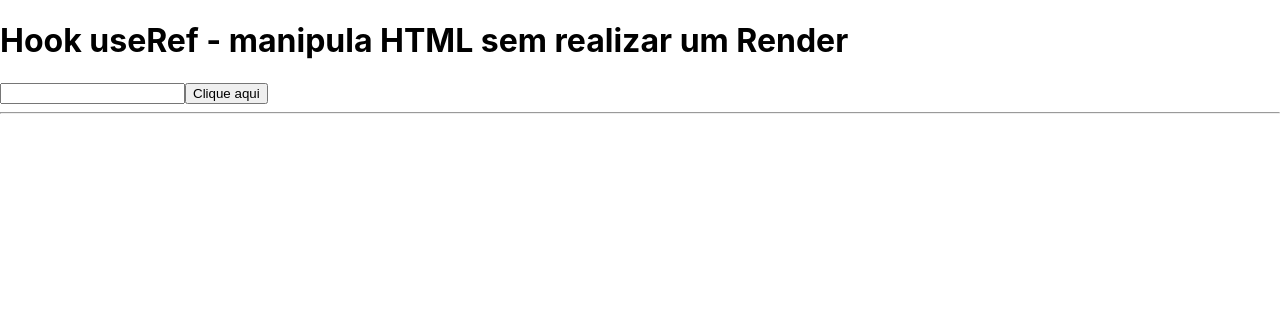
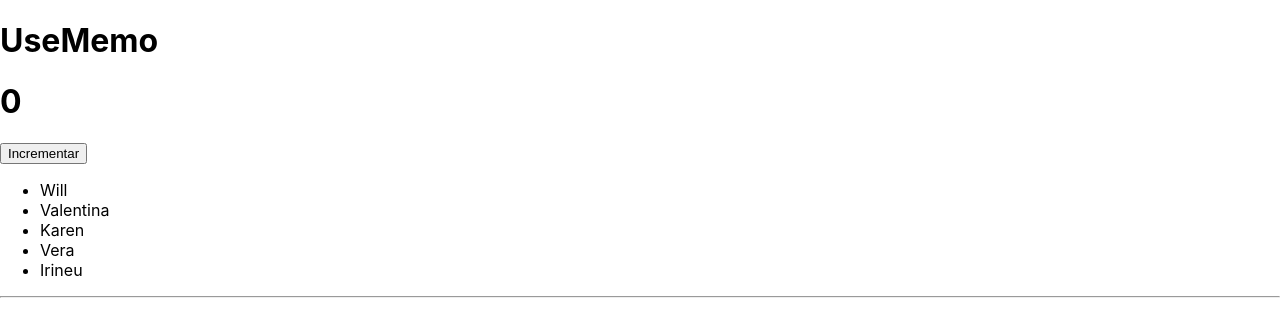
Before and after one commit to willhc1984/curso_react, a React (Create React App) app: page / in a window 1280 px wide. Shown: the top 336 px of the page. Built offline with nearby package versions, Linux system fonts and the light colour scheme.

Commit message:
Exemplo - useMemo

```diff
--- /dev/null
+++ b/src/hooks/Exemplo09_useReducer.js
@@ -0,0 +1,35 @@
+import React, {useReducer} from "react";
+
+function Exemplo09_useReducer(){
+
+    //Função para incrementar e decrementar
+    const funcao = (state, acao) => {
+
+        switch(acao){
+            case 'incrementar':
+                return state +1;
+            case 'decrementar':
+                return state -1;
+            default:
+                return 0;
+        }
+    }
+
+    //UseReducer
+    const [contador, executarFuncao] = useReducer(funcao, 0);
+
+    //Retorno
+    return(
+        <div>
+            <h1>UseReducer</h1>
+            <h2>{contador}</h2>
+
+            <button onClick={e => executarFuncao('incrementar')}>Incrementar</button>
+            <button onClick={e => executarFuncao('decrementar')}>Decrementar</button>
+        </div>
+    )
+
+
+}
+
+export default Exemplo09_useReducer;
--- /dev/null
+++ b/src/hooks/Exemplo10_useMemo.js
@@ -0,0 +1,39 @@
+import React, {useMemo, useState} from "react";
+
+//Função
+function Exemplo10_useMemo(){
+
+    //useState
+    const [contador, setContador] = useState(0);
+    const[nomes, setNomes] = useState(['Will','Valentina','Karen','Vera','Irineu']);
+
+    //useMemo
+    const listaSemRender = useMemo(() => {
+        return <ListarNomes lista={nomes} />
+    }, [nomes]);
+
+    //Retorno
+    return(
+        <div>
+            <h1>UseMemo</h1>
+            <h1>{contador}</h1>
+            <button onClick={e => setContador(contador+1)}>Incrementar</button>
+            {listaSemRender}
+        </div>
+    )
+}
+
+//Componente para lista nome
+function ListarNomes({lista}){
+
+    console.log('Componete criado');
+
+    return(
+        <ul>
+            {lista.map(nome => (<li key={nome}>{nome}</li>))}
+        </ul>
+    )
+
+}
+
+export default Exemplo10_useMemo;
--- a/src/index.js
+++ b/src/index.js
@@ -8,11 +8,13 @@ import Exemplo05 from './hooks/Exemplo05_useEffect';
 import Exemplo06 from './hooks/Exemplo06_useEffect';
 import Exemplo07 from './hooks/Exemplo07_useContext';
 import Exemplo08 from './hooks/Exemplo08_useRef';
+import Exemplo09 from './hooks/Exemplo09_useReducer';
+import Exemplo10 from './hooks/Exemplo10_useMemo';
 
 const root = ReactDOM.createRoot(document.getElementById('root'));
 root.render(
   <React.StrictMode>
-    <Exemplo08 /> <hr></hr>
+    <Exemplo10 /> <hr></hr>
   </React.StrictMode>
 );
 
```
